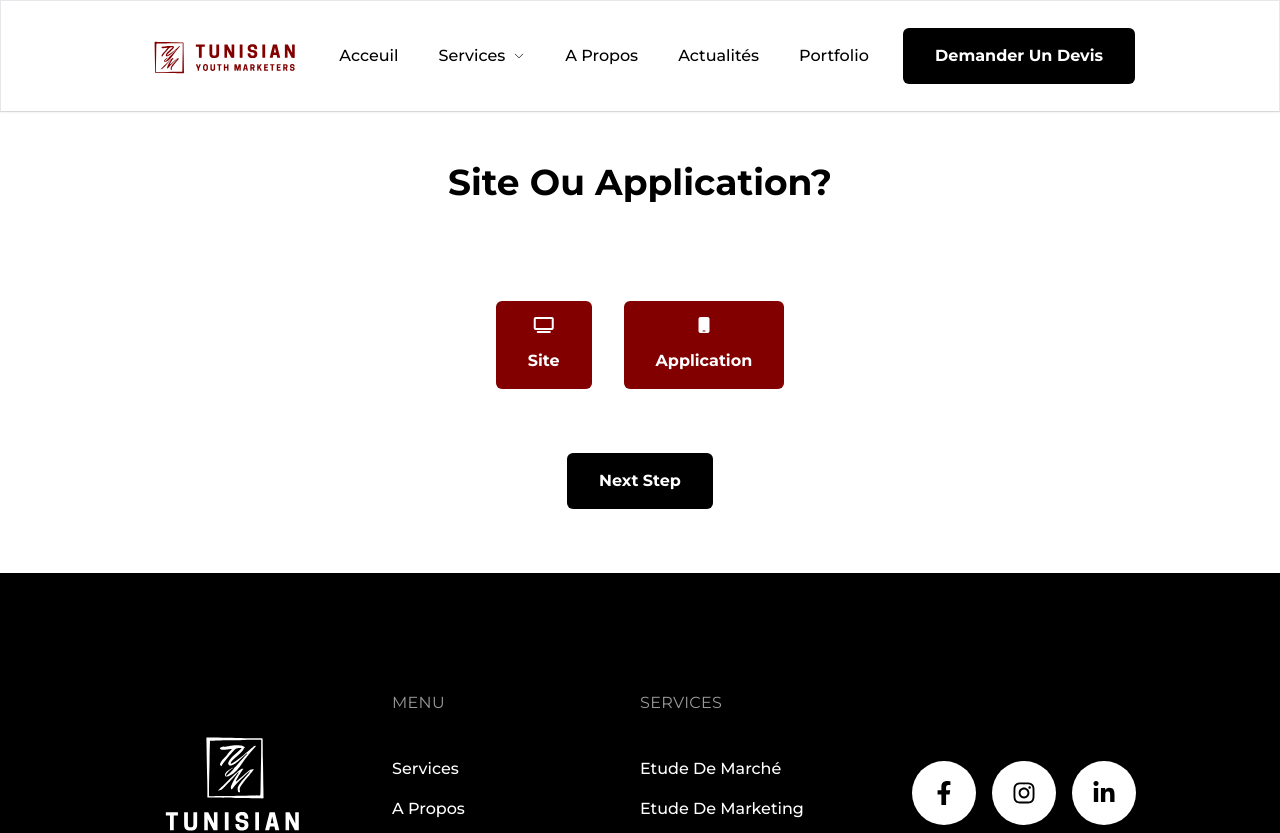
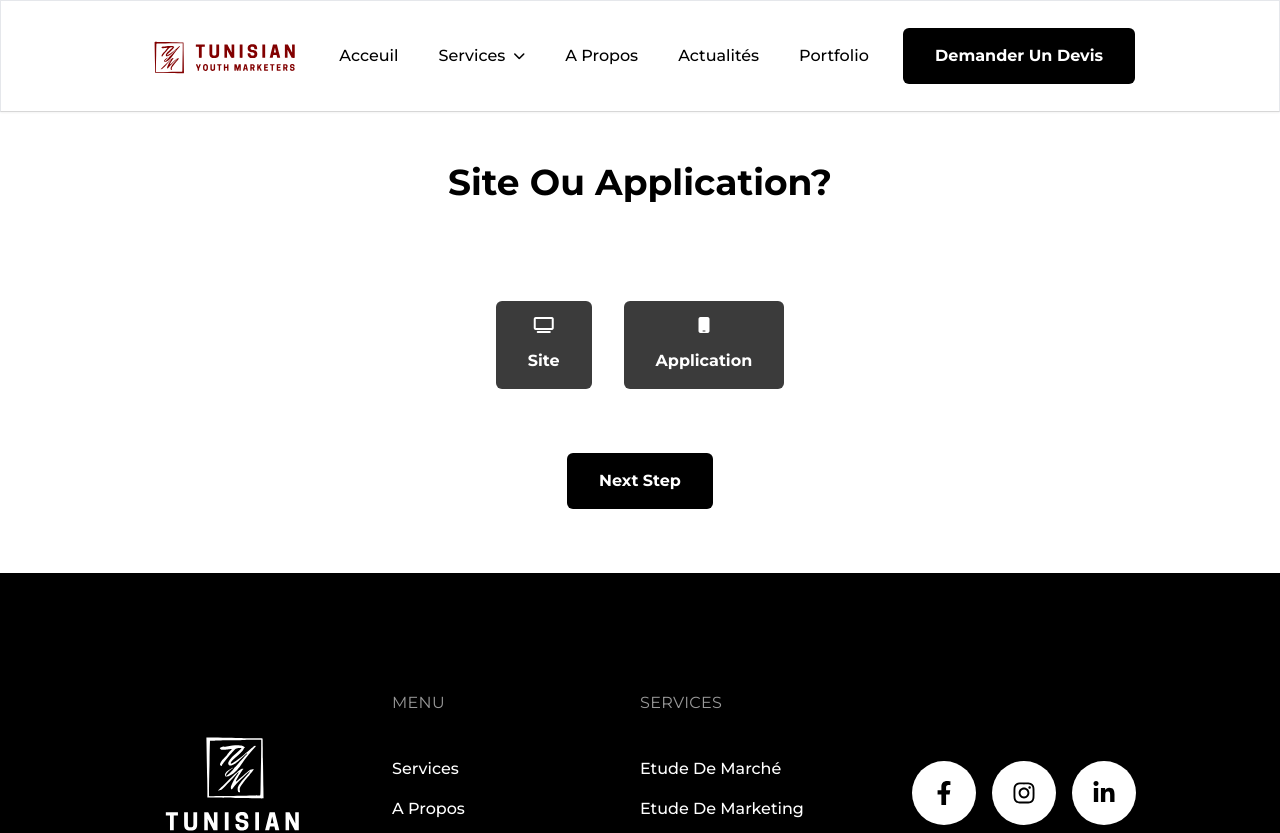
Before and after one commit to cs-fedy/tym-website, a Next.js app: page /project_estimation in a window 1280 px wide. Shown: the top 833 px of the page. Built offline with nearby package versions, Linux system fonts and the light colour scheme.

Commit message:
form progress completed

```diff
--- a/src/app/project_estimation/services.ts
+++ b/src/app/project_estimation/services.ts
@@ -6,6 +6,7 @@ export const steps: Record<string, Step> = {
     id: "services",
     name: "Site ou Application?",
     options: { service_1: "site_type", service_2: "application_type" },
+    canHaveMultipleSelect: false,
   },
   site_type: {
     id: "site_type",
@@ -15,21 +16,25 @@ export const steps: Record<string, Step> = {
       service_4: ["design"],
       service_5: ["design", "content"],
     },
+    canHaveMultipleSelect: false,
   },
   design: {
     id: "design",
     name: "design",
     options: ["service_6", "service_7", "service_8"],
+    canHaveMultipleSelect: false,
   },
   content: {
     id: "content",
     name: "contenu",
     options: ["service_9", "service_10", "service_11", "service_12"],
+    canHaveMultipleSelect: true,
   },
   application_type: {
     id: "application_type",
     name: "Type d'application",
     options: ["service_13", "service_14", "service_15"],
+    canHaveMultipleSelect: false,
   },
 }
 
--- a/src/components/drop-down.tsx
+++ b/src/components/drop-down.tsx
@@ -1,5 +1,4 @@
 import { PropsWithChildren } from "react"
-import ChevronDownIcon from "./icons/chevron-down"
 
 type DropdownProps = { label: string }
 
@@ -14,9 +13,7 @@ export default function Dropdown({
           {label}
         </span>
 
-        <div className="w-3 h-3 text-junior-black">
-          <ChevronDownIcon />
-        </div>
+        <i className="fa-solid fa-chevron-down text-xs"></i>
       </div>
       <div className="hidden group-hover:block absolute py-4">
         <div className="flex flex-col space-y-4 items-start bg-white border border-gray-100 rounded-md w-max text-gray-900 px-8 py-4">
--- a/src/components/icons/chevron-down.tsx
+++ /dev/null
@@ -1,18 +0,0 @@
-export default function ChevronDownIcon() {
-  return (
-    <svg
-      xmlns="http://www.w3.org/2000/svg"
-      fill="none"
-      viewBox="0 0 24 24"
-      strokeWidth={1.5}
-      stroke="currentColor"
-      className="w-full h-full"
-    >
-      <path
-        strokeLinecap="round"
-        strokeLinejoin="round"
-        d="M19.5 8.25l-7.5 7.5-7.5-7.5"
-      />
-    </svg>
-  )
-}
--- a/src/components/icons/chevron-left.tsx
+++ /dev/null
@@ -1,18 +0,0 @@
-export default function ChevronLeft() {
-  return (
-    <svg
-      xmlns="http://www.w3.org/2000/svg"
-      fill="none"
-      viewBox="0 0 24 24"
-      strokeWidth={1.5}
-      stroke="currentColor"
-      className="w-full h-full"
-    >
-      <path
-        strokeLinecap="round"
-        strokeLinejoin="round"
-        d="M15.75 19.5L8.25 12l7.5-7.5"
-      />
-    </svg>
-  )
-}
--- a/src/components/icons/chevron-right.tsx
+++ /dev/null
@@ -1,18 +0,0 @@
-export default function ChevronRight() {
-  return (
-    <svg
-      xmlns="http://www.w3.org/2000/svg"
-      fill="none"
-      viewBox="0 0 24 24"
-      strokeWidth={1.5}
-      stroke="currentColor"
-      className="w-full h-full"
-    >
-      <path
-        strokeLinecap="round"
-        strokeLinejoin="round"
-        d="M8.25 4.5l7.5 7.5-7.5 7.5"
-      />
-    </svg>
-  )
-}
--- a/src/components/partners-slider.tsx
+++ b/src/components/partners-slider.tsx
@@ -1,8 +1,6 @@
 "use client"
 
 import { useCallback, useEffect, useMemo, useState } from "react"
-import ChevronLeft from "./icons/chevron-left"
-import ChevronRight from "./icons/chevron-right"
 import SliderItem, { SliderItemProps } from "./slider-item"
 
 type PartnersSliderProps = {
@@ -47,9 +45,8 @@ export default function PartnersSlider({
   return (
     <div className="w-full flex items-center">
       <button type="button" onClick={() => handleNewPage(currentPage - 1)}>
-        <div className="w-5 h-5 text-junior-black">
-          <ChevronLeft />
-        </div>
+        <i className="fa-solid fa-chevron-left text-xs"></i>
+        <span className="hidden">previous page</span>
       </button>
 
       <div className="w-full flex items-center space-x-4">
@@ -59,9 +56,8 @@ export default function PartnersSlider({
       </div>
 
       <button type="button" onClick={() => handleNewPage(currentPage + 1)}>
-        <div className="w-5 h-5 text-junior-black">
-          <ChevronRight />
-        </div>
+        <i className="fa-solid fa-chevron-right text-xs"></i>
+        <span className="hidden">next page</span>
       </button>
     </div>
   )
--- a/src/components/project_estimation/service-button.tsx
+++ b/src/components/project_estimation/service-button.tsx
@@ -1,22 +1,59 @@
 import Service from "@/models/service"
+import cn from "@/utils/cn"
+import { useMemo } from "react"
+import { SelectedServiceDetails } from "./services-context"
 
 type ServiceButtonProps = {
   service: Service
   handleClick: (service: Service) => void
+  selectedDetails?: SelectedServiceDetails
+  handleSelectedDetailsChange: (details: SelectedServiceDetails) => void
 }
 
 export default function ServiceButton({
   service,
   handleClick,
+  selectedDetails,
+  handleSelectedDetailsChange,
 }: ServiceButtonProps) {
+  const isSelected = useMemo(() => !!selectedDetails, [selectedDetails])
+
   return (
     <button
       type="button"
       onClick={() => handleClick(service)}
-      className="px-8 py-4 bg-junior-red mt-8 font-bold text-junior-white capitalize rounded-md flex-col flex items-center space-y-4 text-center"
+      className={cn(
+        "px-8 py-4 mt-8 font-bold text-junior-white capitalize rounded-md flex-col flex items-center space-y-4 text-center",
+        isSelected ? "bg-junior-red" : "bg-junior-gray",
+      )}
     >
       <i className={service.icon}></i>
       <span>{service.name}</span>
+      {selectedDetails && !service.onlyOnce && (
+        <div className="flex items-center space-x-1">
+          <button
+            type="button"
+            onClick={(event) => {
+              event.stopPropagation()
+              handleSelectedDetailsChange({ ...selectedDetails, count: -1 })
+            }}
+          >
+            <i className="fa-solid fa-minus text-xs"></i>
+            <span className="hidden">increase count</span>
+          </button>
+          <span>{selectedDetails.count}</span>
+          <button
+            type="button"
+            onClick={(event) => {
+              event.stopPropagation()
+              handleSelectedDetailsChange({ ...selectedDetails, count: +1 })
+            }}
+          >
+            <i className="fa-solid fa-plus text-xs"></i>
+            <span className="hidden">decrease count</span>
+          </button>
+        </div>
+      )}
     </button>
   )
 }
--- a/src/components/project_estimation/services-context.tsx
+++ b/src/components/project_estimation/services-context.tsx
@@ -1,10 +1,24 @@
 "use client"
 
 import Service from "@/models/service"
-import { PropsWithChildren, createContext, useContext, useMemo } from "react"
+import {
+  PropsWithChildren,
+  createContext,
+  useCallback,
+  useContext,
+  useMemo,
+  useState,
+} from "react"
+
+export type SelectedServiceDetails = {
+  serviceId: string
+  count: number
+}
 
 type ServicesStore = {
   services: Array<Service>
+  selectedServices: Array<SelectedServiceDetails>
+  handleNewSelectedServices: (selected: Array<SelectedServiceDetails>) => void
 }
 
 const ServicesContext = createContext({} as ServicesStore)
@@ -19,9 +33,20 @@ export default function ServicesProvider({
   services,
   children,
 }: PropsWithChildren<ServicesProviderProps>) {
+  const [selectedServices, setSelectedServices] = useState<
+    Array<SelectedServiceDetails>
+  >([])
+
+  const handleNewSelectedServices = useCallback(
+    (selected: Array<SelectedServiceDetails>) => {
+      setSelectedServices((prev) => [...prev, ...selected])
+    },
+    [],
+  )
+
   const store = useMemo(() => {
-    return { services }
-  }, [services])
+    return { services, selectedServices, handleNewSelectedServices }
+  }, [services, selectedServices, handleNewSelectedServices])
 
   return (
     <ServicesContext.Provider value={store}>
--- a/src/components/project_estimation/step-form.tsx
+++ b/src/components/project_estimation/step-form.tsx
@@ -2,8 +2,9 @@
 
 import Service from "@/models/service"
 import Step from "@/models/step"
-import { useState } from "react"
+import { useCallback, useState } from "react"
 import ServiceButton from "./service-button"
+import { SelectedServiceDetails, useServices } from "./services-context"
 import { useStepper } from "./stepper-context"
 
 type CurrentStepProps = {
@@ -11,21 +12,44 @@ type CurrentStepProps = {
   services: Array<Service>
 }
 
-type SelectedServiceDetails = {
-  serviceId: string
-  count: number
-}
-
 export default function StepForm({ step, services }: CurrentStepProps) {
   const stepper = useStepper()
+  const { handleNewSelectedServices } = useServices()
+
   const [selected, setSelected] = useState<Array<SelectedServiceDetails>>([])
 
   const handleServiceSelected = (service: Service) =>
-    setSelected((prev) => [...prev, { serviceId: service.id, count: 1 }])
+    setSelected((prev) => {
+      const isAlreadySelected = !!prev.find(
+        (item) => item.serviceId === service.id,
+      )
+
+      if (isAlreadySelected)
+        return prev.filter((item) => item.serviceId !== service.id)
+
+      const newService = { serviceId: service.id, count: 1 }
+      return prev.length == 1 && !step.canHaveMultipleSelect
+        ? [newService]
+        : [...prev, newService]
+    })
 
   const handleNextStep = () => {
+    handleNewSelectedServices(selected)
     stepper.handleNextStep(selected.map((selected) => selected.serviceId))
   }
+
+  const selectedDetailsChangeHandler = useCallback(
+    (details: SelectedServiceDetails) => {
+      setSelected((prev) =>
+        prev.map((item) =>
+          item.serviceId === details.serviceId
+            ? { ...item, count: Math.max(0, item.count + details.count) }
+            : item,
+        ),
+      )
+    },
+    [],
+  )
 
   return (
     <section className="px-36 pb-16 w-full">
@@ -37,6 +61,10 @@ export default function StepForm({ step, services }: CurrentStepProps) {
         <div className="flex items-center space-x-8">
           {services.map((service) => (
             <ServiceButton
+              selectedDetails={selected.find(
+                (item) => item.serviceId === service.id,
+              )}
+              handleSelectedDetailsChange={selectedDetailsChangeHandler}
               handleClick={handleServiceSelected}
               service={service}
               key={service.id}
--- a/src/models/step.ts
+++ b/src/models/step.ts
@@ -5,4 +5,5 @@ export default interface Step {
   // Options is an array: array of services without next step
   // Options is a record: mapping service id to next step or steps
   options: Record<string, string | Array<string>> | Array<string>
+  canHaveMultipleSelect: boolean
 }
```
